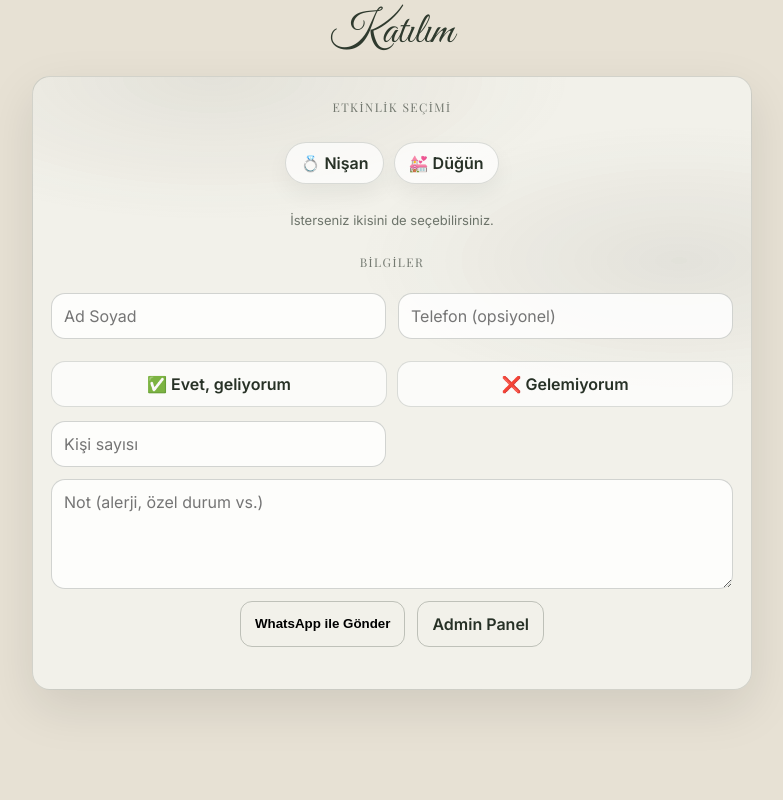
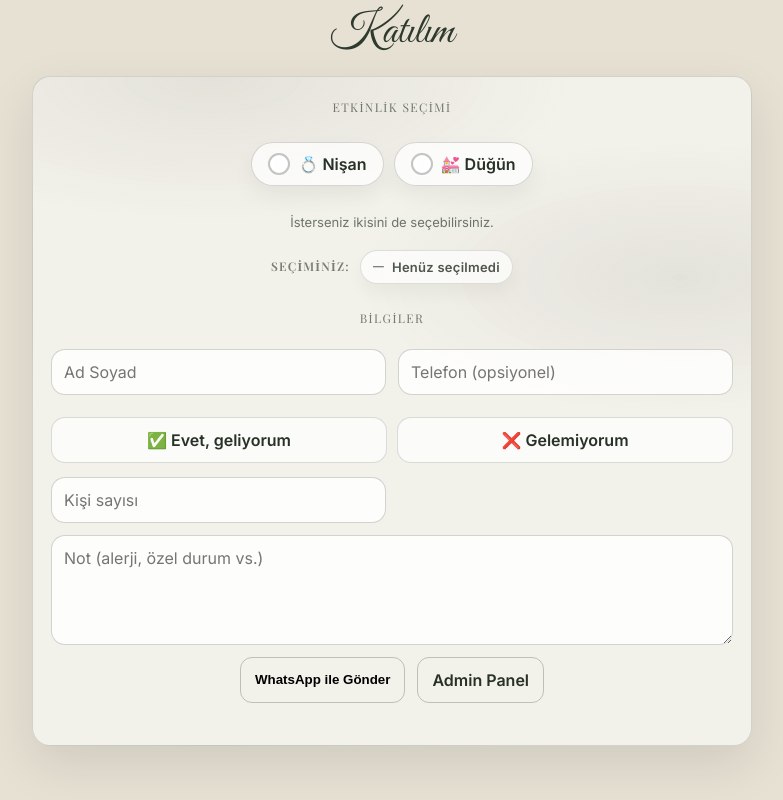
Before and after one commit to dogucebii-commits/gmdavetiye, a website: page main.html in a window 1280 px wide. Shown: the part 3185-3985 px from the top of the page, without its empty margins (248-1031 px from the left). Drawn offline with nearby package versions, Linux system fonts and the light colour scheme.

Commit message:
Update main.html

```diff
--- a/main.html
+++ b/main.html
@@ -467,6 +467,8 @@
       margin: 0 0 10px;
       text-align:center;
     }
+
+    /* ====== EVENT PILL (DAHA BELİRGİN) ====== */
     .pill-grid{
       display:flex;
       gap:10px;
@@ -480,19 +482,104 @@
       align-items:center;
       justify-content:center;
       gap:8px;
-      padding: 10px 14px;
+
+      /* sol tarafta seçim göstergesi için alan */
+      padding: 11px 16px 11px 46px;
+
       border-radius: 999px;
-      border: 1px solid rgba(39,49,38,.16);
-      background: rgba(255,255,255,.70);
+      border: 1px solid rgba(39,49,38,.18);
+      background: rgba(255,255,255,.72);
       cursor:pointer;
       user-select:none;
-      font-weight:700;
+      font-weight:800;
       box-shadow: 0 10px 22px rgba(0,0,0,.05);
-      transition: transform .12s ease, background .12s ease, border-color .12s ease;
+      transition: transform .12s ease, background .12s ease, border-color .12s ease, box-shadow .12s ease;
     }
     .pill:hover{ transform: translateY(-1px); }
+    .pill:focus-within{
+      box-shadow: 0 0 0 4px var(--focus), 0 10px 22px rgba(0,0,0,.05);
+      border-color: rgba(91,96,78,.55);
+    }
     .pill input{ position:absolute; inset:0; opacity:0; pointer-events:none; }
-    .pill.is-on{ background: rgba(91,96,78,.14); border-color: rgba(91,96,78,.35); }
+
+    /* sol seçim noktası */
+    .pill::before{
+      content:"";
+      position:absolute;
+      left: 16px;
+      top: 50%;
+      transform: translateY(-50%);
+      width: 18px;
+      height: 18px;
+      border-radius: 999px;
+      border: 2px solid rgba(39,49,38,.28);
+      background: rgba(255,255,255,.80);
+      box-shadow: inset 0 0 0 3px rgba(255,255,255,.6);
+      transition: background .12s ease, border-color .12s ease, box-shadow .12s ease;
+    }
+
+    /* seçilince belirginleşsin */
+    .pill.is-on{
+      background: rgba(91,96,78,.16);
+      border-color: rgba(91,96,78,.42);
+      box-shadow: 0 14px 28px rgba(0,0,0,.07);
+    }
+    .pill.is-on::before{
+      background: rgba(91,96,78,.92);
+      border-color: rgba(91,96,78,.92);
+      box-shadow: 0 0 0 4px rgba(91,96,78,.18);
+    }
+    .pill.is-on::after{
+      content:"✓";
+      position:absolute;
+      left: 21px;
+      top: 50%;
+      transform: translateY(-56%);
+      font-size: 12px;
+      font-weight: 900;
+      color: #fff;
+    }
+
+    /* seçimin özet satırı */
+    .selection-summary{
+      margin: 8px auto 0;
+      display:flex;
+      align-items:center;
+      justify-content:center;
+      gap:10px;
+      flex-wrap:wrap;
+      color: rgba(39,49,38,.75);
+      font-weight:800;
+      font-size: 13px;
+      letter-spacing:.02em;
+    }
+    .selection-summary .label{
+      font-family:"Playfair Display", serif;
+      letter-spacing:.10em;
+      text-transform:uppercase;
+      font-size:12px;
+      color: rgba(39,49,38,.60);
+    }
+    .tag{
+      display:inline-flex;
+      align-items:center;
+      gap:8px;
+      padding: 8px 12px;
+      border-radius: 999px;
+      border: 1px solid rgba(39,49,38,.14);
+      background: rgba(255,255,255,.70);
+      box-shadow: 0 10px 18px rgba(0,0,0,.04);
+      color: rgba(39,49,38,.82);
+      font-weight:900;
+    }
+    .tag.on{
+      background: rgba(91,96,78,.16);
+      border-color: rgba(91,96,78,.35);
+    }
+    .tag small{
+      opacity:.85;
+      font-weight:900;
+    }
 
     .seg{
       display:grid;
@@ -915,6 +1002,9 @@
           </div>
           <div class="hint">İsterseniz ikisini de seçebilirsiniz.</div>
 
+          <!-- ✅ YENİ: canlı seçim özeti -->
+          <div class="selection-summary" id="eventSummary" aria-live="polite"></div>
+
           <div class="rsvp-mini" style="margin-top:14px;">BİLGİLER</div>
           <div class="row">
             <input name="name" required placeholder="Ad Soyad" />
@@ -933,7 +1023,7 @@
           </div>
 
           <div class="row">
-            <!-- ✅ DEĞİŞTİ: kişi sayısı artık ZORUNLU + min 1 -->
+            <!-- ✅ ÖNCEKİ: kişi sayısı zorunlu + min 1 -->
             <input name="guests" type="number" required min="1" max="20" placeholder="Kişi sayısı" />
             <input name="dummy" placeholder=" " style="opacity:0; pointer-events:none;" aria-hidden="true"/>
           </div>
@@ -1247,11 +1337,31 @@
     const form = document.getElementById("rsvpForm");
     const status = document.getElementById("status");
 
+    function updateEventSummary(){
+      const box = document.getElementById("eventSummary");
+      if(!box) return;
+
+      const selected = [...document.querySelectorAll('input[name="events"]:checked')].map(x => x.value);
+
+      if(!selected.length){
+        box.innerHTML = `<span class="label">Seçiminiz:</span> <span class="tag"><small>—</small> Henüz seçilmedi</span>`;
+        return;
+      }
+
+      const tags = selected.map(v => {
+        const icon = v === "Nişan" ? "💍" : (v === "Düğün" ? "💒" : "✦");
+        return `<span class="tag on">${icon} ${v}</span>`;
+      }).join("");
+
+      box.innerHTML = `<span class="label">Seçiminiz:</span> ${tags}`;
+    }
+
     function syncPills(){
       document.querySelectorAll("#eventPills .pill").forEach(lbl=>{
         const input = lbl.querySelector("input");
         lbl.classList.toggle("is-on", !!input.checked);
       });
+      updateEventSummary();
     }
     document.querySelectorAll('input[name="events"]').forEach(cb=>{
       cb.addEventListener("change", syncPills);
@@ -1278,7 +1388,7 @@
         const attendanceEl = form.querySelector('input[name="attendance"]:checked');
         const attendance = attendanceEl ? attendanceEl.value : "";
 
-        // ✅ DEĞİŞTİ: kişi sayısı artık zorunlu, 1+ olmalı
+        // ✅ ÖNCEKİ: kişi sayısı zorunlu, 1+ olmalı
         const guestsRaw = form.querySelector('[name="guests"]').value;
         const note = form.querySelector('[name="note"]').value.trim();
 
@@ -1294,7 +1404,6 @@
           alert("Lütfen Nişan veya Düğün seçin (isterseniz ikisini de seçebilirsiniz).");
           return;
         }
-
         if(!isFinite(guests) || guests < 1){
           alert("Lütfen kişi sayısını seçin (en az 1).");
           return;
```
